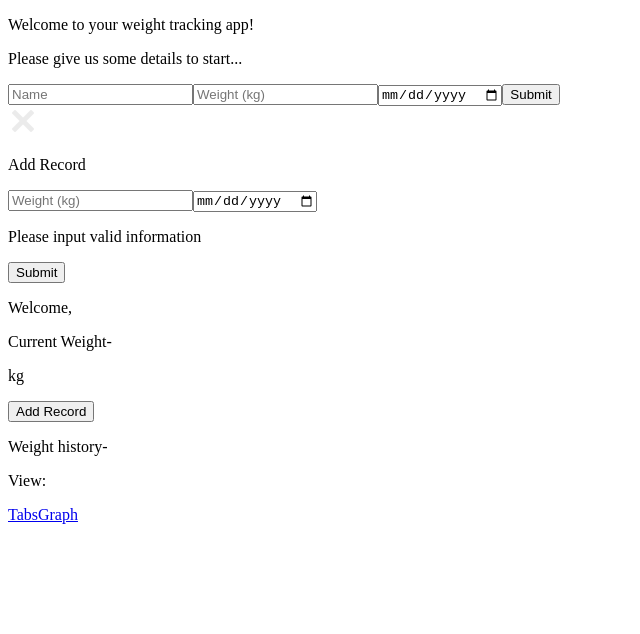
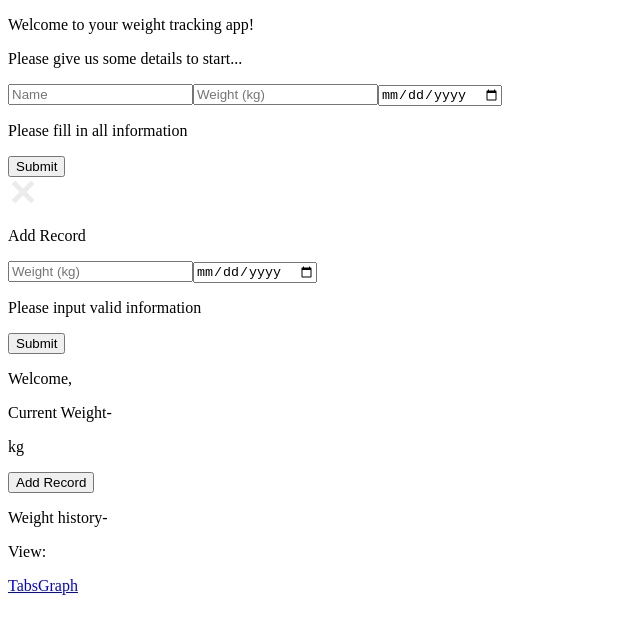
Before and after one commit to Kroplewski-M/weight-tracking, a Vue app: page / in a window 1280 px wide. Shown: the top 634 px of the page, without its empty margins (0-640 px from the left). Built offline with nearby package versions, Linux system fonts and the light colour scheme; the HTML template or start-up script is replaced by a standard one.

Commit message:
added validation to welcome screen

```diff
--- a/src/App.vue
+++ b/src/App.vue
@@ -43,6 +43,8 @@
       this.weightRecords[date] = weight;
       this.currentWeight = Object.values(this.weightRecords)[0];
       localStorage.setItem('weightRecords', JSON.stringify(this.weightRecords));
+
+      window.location.reload();
     },
     addRecord(){
       this.showAddRecord = "";
--- a/src/components/AppWeightTracker.vue
+++ b/src/components/AppWeightTracker.vue
@@ -26,7 +26,7 @@ export default {
     methods:{
         getAllWeights(){
             for(let record in this.weightRecords){
-                this.dates.push(record);
+                this.dates.unshift(record);
             }
         },
     },
--- a/src/components/AppWelcome.vue
+++ b/src/components/AppWelcome.vue
@@ -7,7 +7,8 @@
                 <input required type="text" placeholder="Name" name="name" v-model="name" class="ml-5 mt-10 mx-auto w-[300px] h-[30px] rounded-md pl-[10px] bg-zinc-800">
                 <input required type="number" placeholder="Weight (kg)" v-model="weight" class="ml-5 mt-10 mx-auto w-[300px] h-[30px] rounded-md pl-[10px] bg-zinc-800">
                 <input required type="date" class="ml-5 mt-10 mx-auto w-[300px] h-[30px] rounded-md pl-[10px] bg-zinc-800" v-model="date">
-                <button class="mt-[50px] ml-[115px] w-[100px] h-[30px] rounded-md bg-purple-500 hover:bg-purple-600" @click.prevent="submit">Submit</button>
+                <p class="absolute right-[46.5%] mt-5 text-red-600" :class="showError">Please fill in all information</p>
+                <button class="mt-[80px] ml-[115px] w-[100px] h-[30px] rounded-md bg-purple-500 hover:bg-purple-600" @click.prevent="submit">Submit</button>
             </div>
         </div>
   </section>
@@ -21,10 +22,16 @@ export default {
             name: "",
             weight: "",
             date: "",
+            showError:"hidden",
         };
     },
     methods:{
         submit(){
+            if(this.weight == "" || this.date == "" || this.name == ""){
+                this.showError = "";
+                return;
+            }
+            this.showError = "hidden";
             this.$emit('submit', this.name,this.weight,this.date);
         }
     }
```
